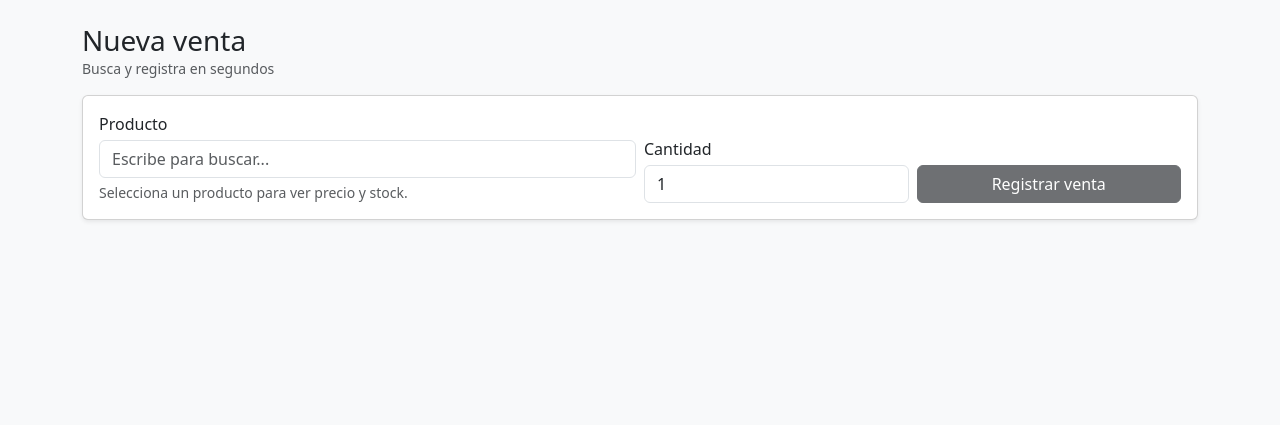
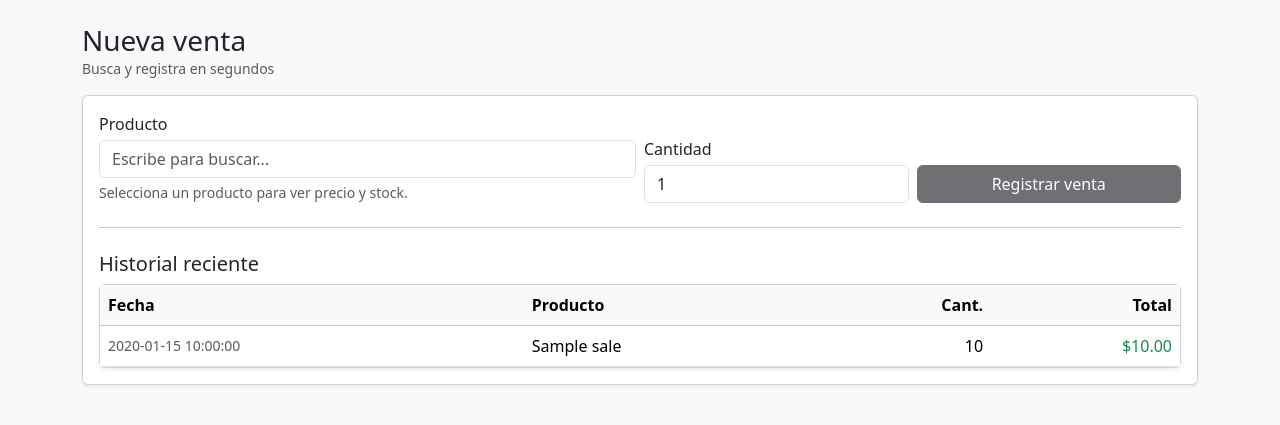
Before and after one commit to letrujillo89/controlpyme, a Flask app: page /sales/new in a window 1280 px wide. Shown: the part 56-481 px from the top of the page. Run offline with Flask 3, Linux system fonts and the light colour scheme; a user stored in the database is signed in; tables that the repository leaves empty hold one stand-in row (values such as "Sample post").

Commit message:
feat: sales page shows last sale + recent sales history (POS flow)

```diff
--- a/app/sales/routes.py
+++ b/app/sales/routes.py
@@ -8,21 +8,31 @@ from ..models import Product, Sale, InventoryMovement
 @sales_bp.get("/new")
 @login_required
 def new_sale():
-    # Solo productos activos para vender
     products = Product.query.filter_by(
         business_id=current_user.business_id,
         is_active=True
     ).order_by(Product.name.asc()).all()
+
+    # Últimas ventas (para mostrar abajo)
+    recent_sales = Sale.query.filter_by(
+        business_id=current_user.business_id
+    ).order_by(Sale.created_at.desc()).limit(10).all()
+
+    # Última venta (para resaltar)
     last_sale = None
     last_sale_id = session.get("last_sale_id")
-
     if last_sale_id:
         last_sale = Sale.query.filter_by(
             id=last_sale_id,
             business_id=current_user.business_id
         ).first()
 
-    return render_template("sales/new.html", products=products, last_sale=last_sale)
+    return render_template(
+        "sales/new.html",
+        products=products,
+        recent_sales=recent_sales,
+        last_sale=last_sale
+    )
 
 
 @sales_bp.post("/new")
--- a/app/templates/sales/new.html
+++ b/app/templates/sales/new.html
@@ -53,12 +53,13 @@
     </form>
 
 	{% if last_sale %}
-	<div class="card mt-3 shadow-sm">
+		<div class="card mt-3 shadow-sm border-success">
 		  <div class="card-body">
 			<div class="d-flex justify-content-between align-items-center flex-wrap gap-2">
 			  <h6 class="mb-0">Última venta</h6>
 			  <span class="badge bg-success">Registrada ✅</span>
 			</div>
+
 			<div class="mt-2 small text-muted">
 			  Producto: <strong>{{ last_sale.product_name }}</strong><br>
 			  Cantidad: <strong>{{ last_sale.quantity }}</strong><br>
@@ -68,6 +69,40 @@
 		  </div>
 		</div>
 		{% endif %}
+
+		<hr class="my-4">
+
+		<h5 class="mb-2">Historial reciente</h5>
+		<div class="card shadow-sm">
+		  <div class="table-responsive">
+			<table class="table mb-0 align-middle">
+			  <thead class="table-light">
+				<tr>
+				  <th>Fecha</th>
+				  <th>Producto</th>
+				  <th class="text-end">Cant.</th>
+				  <th class="text-end">Total</th>
+				</tr>
+			  </thead>
+			  <tbody>
+				{% for s in recent_sales %}
+				<tr class="{% if last_sale and s.id == last_sale.id %}table-success{% endif %}">
+				  <td class="text-muted small">{{ s.created_at }}</td>
+				  <td>{{ s.product_name }}</td>
+				  <td class="text-end">{{ s.quantity }}</td>
+				  <td class="text-end text-success">${{ "%.2f"|format(s.total) }}</td>
+				</tr>
+				{% endfor %}
+				{% if not recent_sales %}
+				<tr>
+				  <td colspan="4" class="text-center text-muted py-3">Aún no hay ventas</td>
+				</tr>
+    {% endif %}
+      </tbody>
+    </table>
+  </div>
+</div>
+
 
   </div>
 </div>
```
Lines whose indentation alone changed are shown as unchanged.
